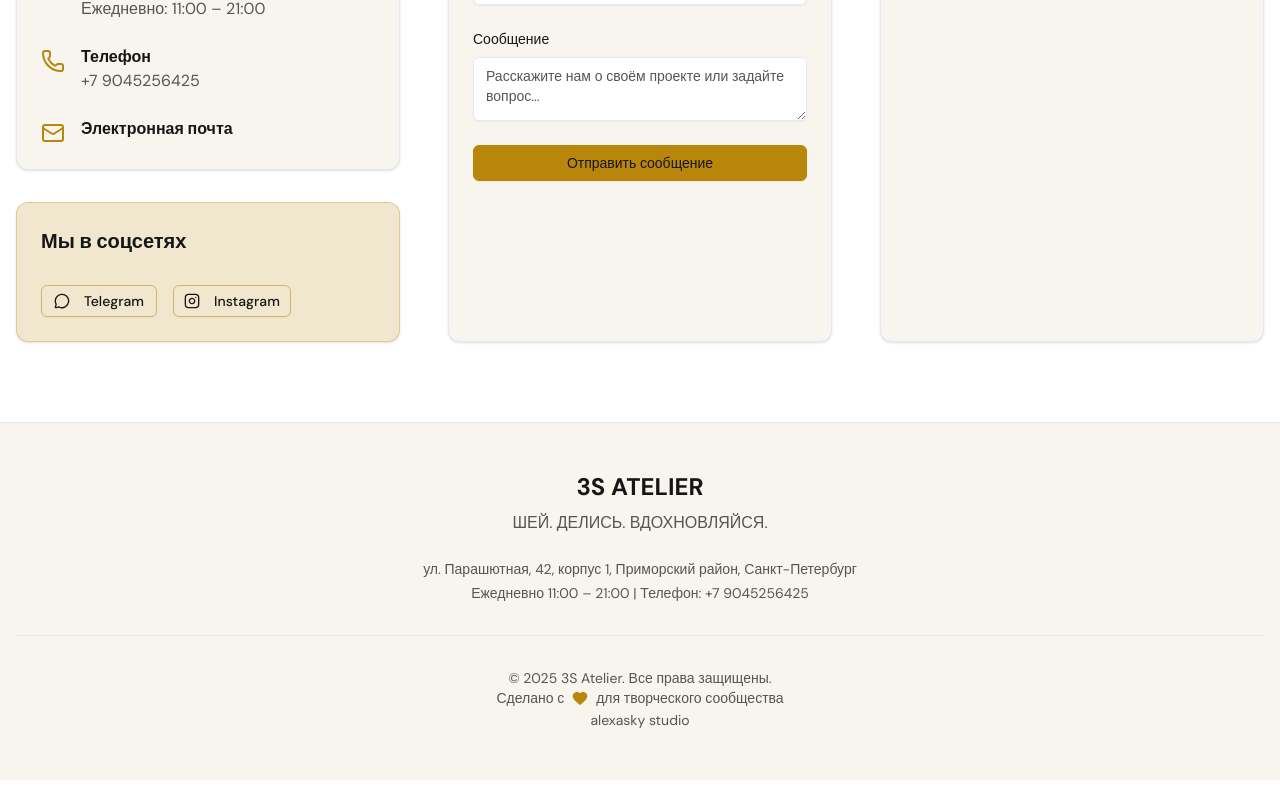
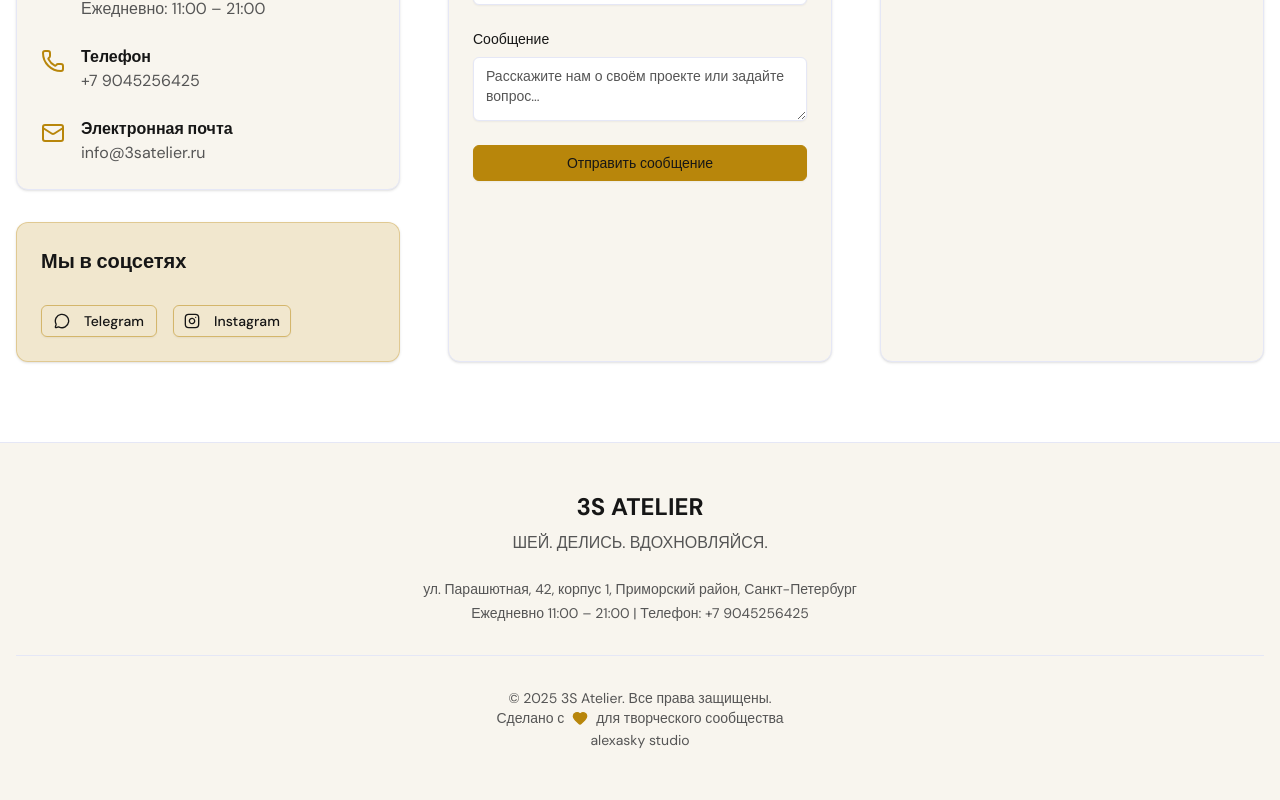
Before and after one commit to Alexasky/3SAtelier, a Next.js app: page / in a window 1280 px wide. Shown: the part 4922-5722 px from the top of the page. Built offline with nearby package versions, Linux system fonts and the light colour scheme.

Commit message:
update email info

```diff
--- a/components/contact-info.tsx
+++ b/components/contact-info.tsx
@@ -1,5 +1,5 @@
 import { Card, CardContent, CardHeader, CardTitle } from "./ui/card"
-import { MapPin, Clock, Phone, MessageCircle } from "lucide-react"
+import { MapPin, Phone, MessageCircle } from "lucide-react"
 
 export function ContactInfo() {
   const contactDetails = [
--- a/components/contact-section.tsx
+++ b/components/contact-section.tsx
@@ -60,7 +60,7 @@
                     <Mail className="w-6 h-6 text-accent mt-1 flex-shrink-0" />
                     <div>
                       <h4 className="font-semibold text-card-foreground">Электронная почта</h4>
-                      {/* <p className="text-muted-foreground">Скоро появится</p> */}
+                      <p className="text-muted-foreground">info@3satelier.ru</p>
                     </div>
                   </div>
                 </CardContent>
```
